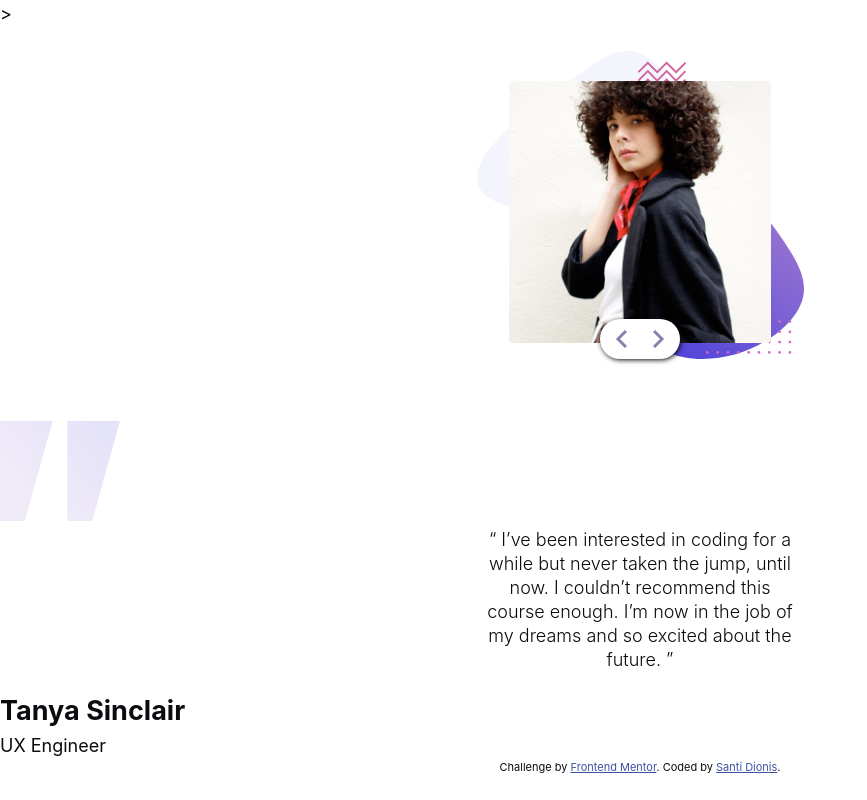
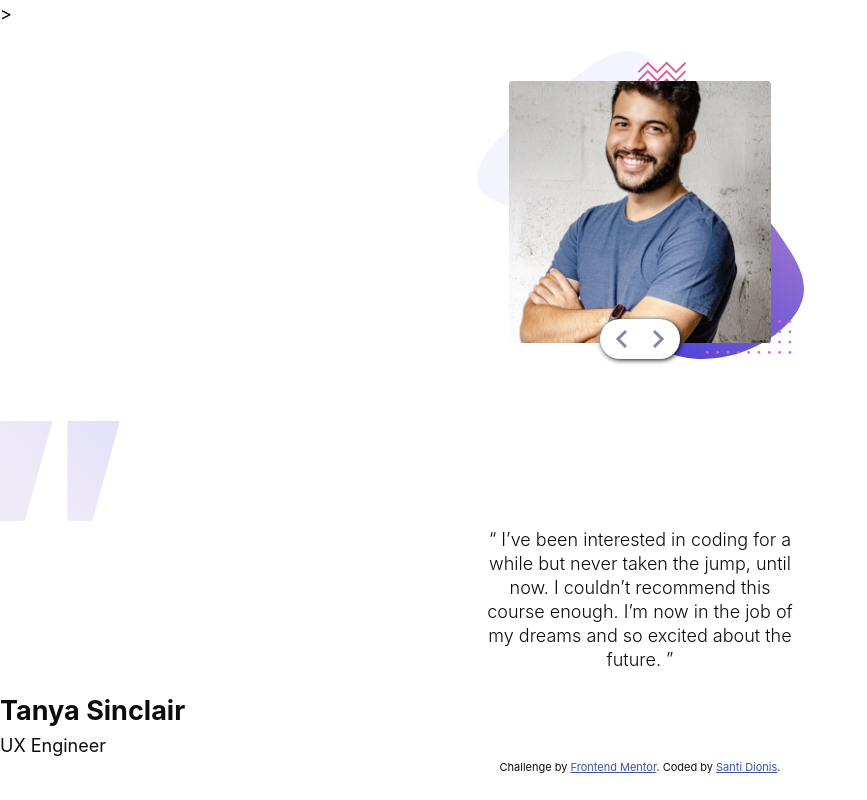
Before and after one commit to shencanet/FrontEnd32.1, a plain HTML site: page index.html in a window 1280 px wide. Both pictures are taken after a click on the picture 621 px from the left and 339 px from the top of the page. Shown: the whole page, without its empty margins (0-867 px from the left). Drawn offline with Linux system fonts and the light colour scheme; a web font is replaced by a local one.

Commit message:
ADD: javascript

```diff
--- a/index.html
+++ b/index.html
@@ -31,6 +31,7 @@
     <article>
       <div class="image-container">
         <img
+        id="user-img"
           src="./images/image-tanya.jpg"
           alt="Tanya Sinclair"
           class="image"
--- a/main.js
+++ b/main.js
@@ -1,10 +1,20 @@
-const prevbtn = document.querySelector('#prev-btn');
-const nextbtn = document.querySelector('#next-btn');
+const prevbtn = document.querySelector("#prev-btn");
+const nextbtn = document.querySelector("#next-btn");
+const userImg = document.querySelector("#user-img");
 
-prevbtn.addEventListener('click', () => {
-    console.log('prev');
+prevbtn.addEventListener("click", () => {
+    console.log(userImg);
+
+    userImg.setAttribute("src", "./images/image-john.jpg");
+
+
 });
 
-nextbtn.addEventListener('click', () => {
-    console.log('next');
-});
+nextbtn.addEventListener("click", () => {
+    console.log(userImg);
+
+    userImg.setAttribute("src", "./images/image-tanya.jpg");
+
+  }
+
+);
```
